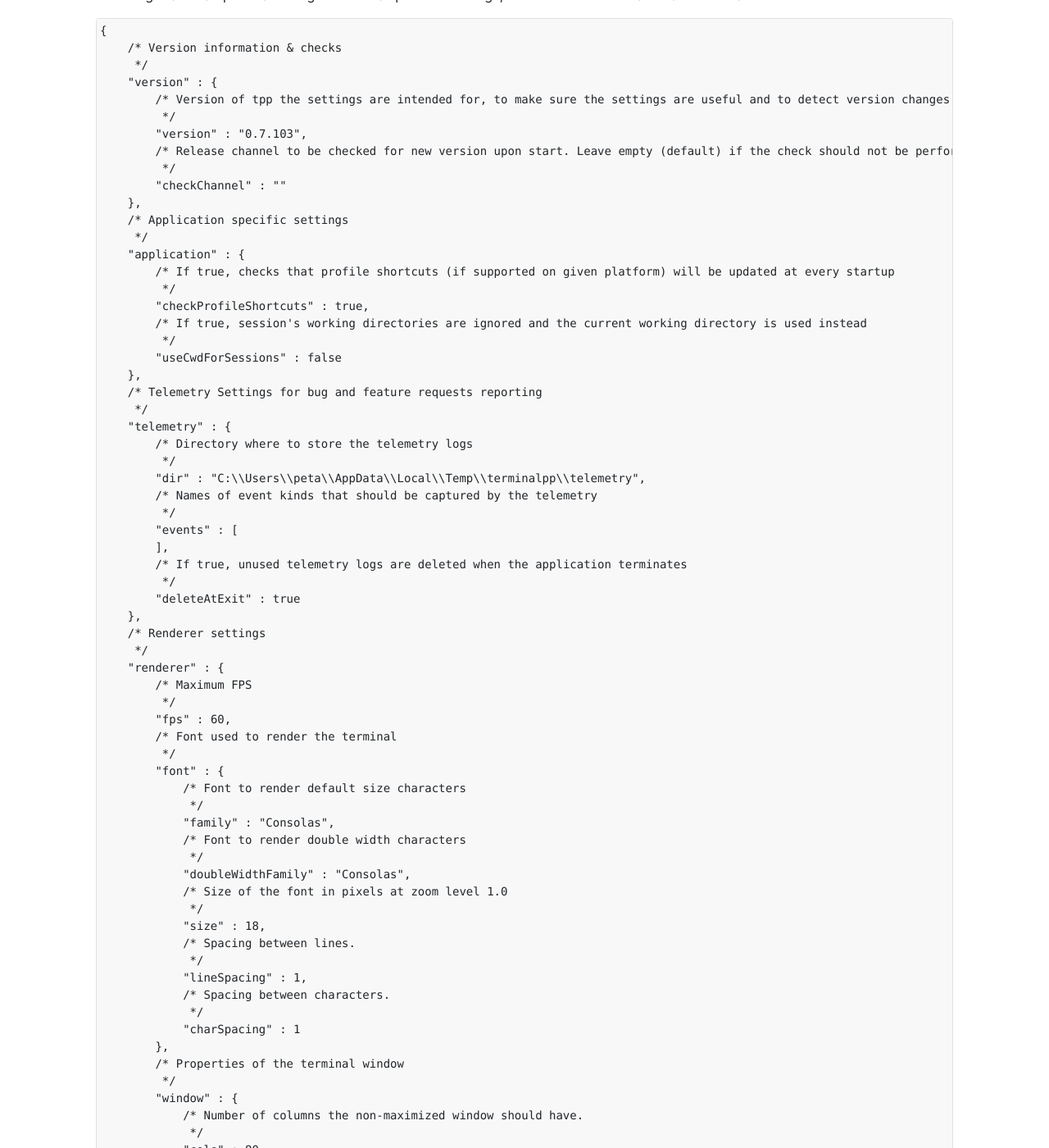
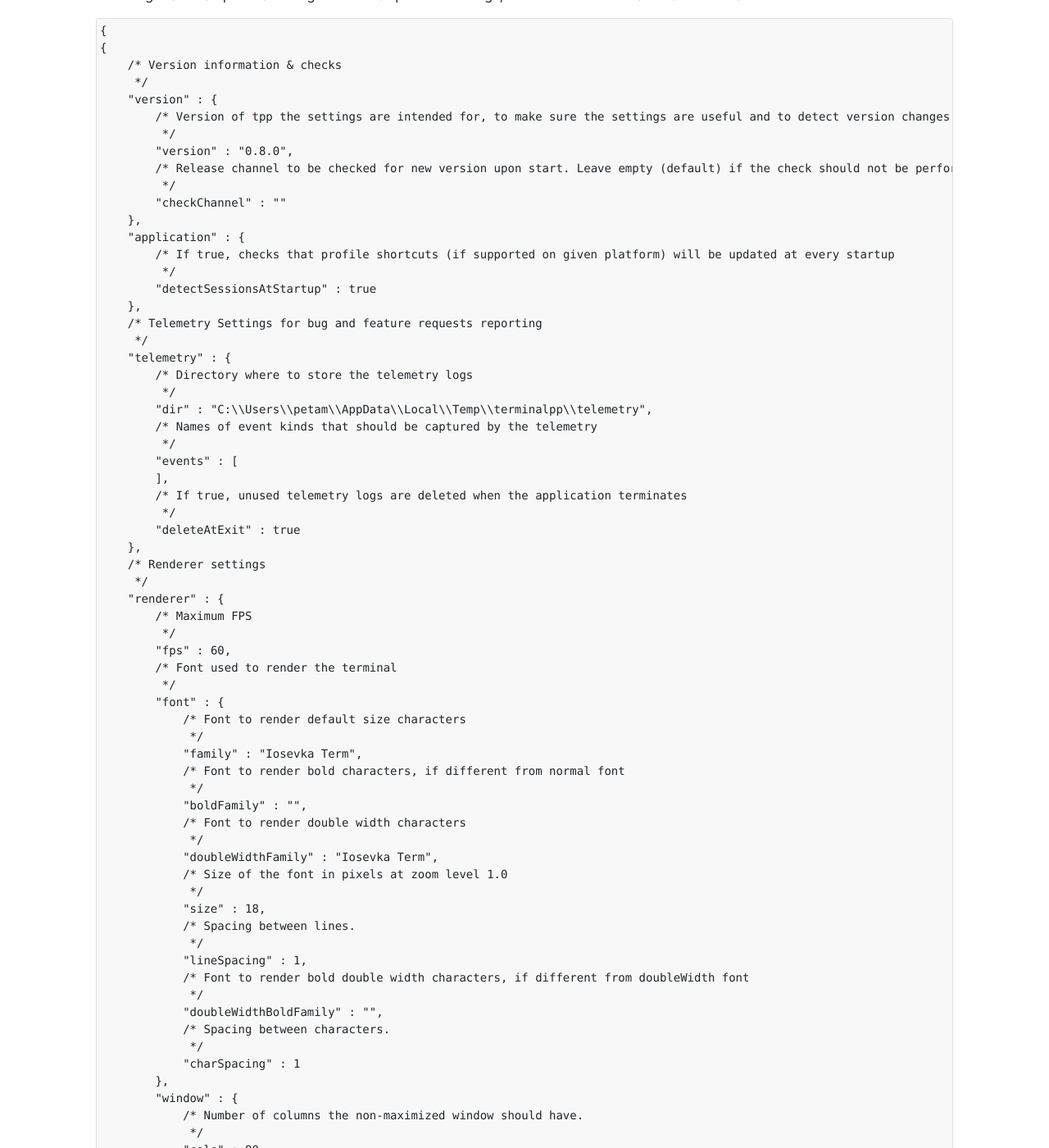
Before and after one commit to terminalpp/tpp-website, a Jekyll site: the page built from features/configuration.md, in a window 1280 px wide and 1400 px high, scrolled down 808 px. Shown: the whole window at 82% size. Built offline with Jekyll 4.4.1, drawn with Linux system fonts in a browser that asks for light colours; nearby versions of some CDN libraries; some of the changed text lies outside the part shown.

Commit message:
Configuration & changelog for v0.8

````diff
--- a/features/configuration.md
+++ b/features/configuration.md
@@ -35,32 +35,28 @@
 
 ```json
 {
+{
     /* Version information & checks
      */
     "version" : {
         /* Version of tpp the settings are intended for, to make sure the settings are useful and to detect version changes
          */
-        "version" : "0.7.103",
+        "version" : "0.8.0",
         /* Release channel to be checked for new version upon start. Leave empty (default) if the check should not be performed.
          */
         "checkChannel" : ""
     },
-    /* Application specific settings
-     */
     "application" : {
         /* If true, checks that profile shortcuts (if supported on given platform) will be updated at every startup
          */
-        "checkProfileShortcuts" : true,
-        /* If true, session's working directories are ignored and the current working directory is used instead
-         */
-        "useCwdForSessions" : false
+        "detectSessionsAtStartup" : true
     },
     /* Telemetry Settings for bug and feature requests reporting
      */
     "telemetry" : {
         /* Directory where to store the telemetry logs
          */
-        "dir" : "C:\\Users\\peta\\AppData\\Local\\Temp\\terminalpp\\telemetry",
+        "dir" : "C:\\Users\\petam\\AppData\\Local\\Temp\\terminalpp\\telemetry",
         /* Names of event kinds that should be captured by the telemetry
          */
         "events" : [
@@ -80,22 +76,26 @@
         "font" : {
             /* Font to render default size characters
              */
-            "family" : "Consolas",
+            "family" : "Iosevka Term",
+            /* Font to render bold characters, if different from normal font
+             */
+            "boldFamily" : "",
             /* Font to render double width characters
              */
-            "doubleWidthFamily" : "Consolas",
+            "doubleWidthFamily" : "Iosevka Term",
             /* Size of the font in pixels at zoom level 1.0
              */
             "size" : 18,
             /* Spacing between lines.
              */
             "lineSpacing" : 1,
+            /* Font to render bold double width characters, if different from doubleWidth font
+             */
+            "doubleWidthBoldFamily" : "",
             /* Spacing between characters.
              */
             "charSpacing" : 1
         },
-        /* Properties of the terminal window
-         */
         "window" : {
             /* Number of columns the non-maximized window should have.
              */
@@ -114,8 +114,6 @@
             "historyLimit" : 10000
         }
     },
-    /* Behavior customization for terminal escape sequences (VT100)
-     */
     "sequences" : {
         /* Determines whether pasting into terminal should be explicitly confirmed. Allowed values are 'never', 'always', 'multiline'.
          */
@@ -125,16 +123,15 @@
         "boldIsBright" : true,
         /* Determines whether terminal applications can set local clipboard. Allowed values are 'allow', 'deny' and 'ask'
          */
-        "allowClipboardUpdate" : "allow"
+        "allowClipboardUpdate" : "allow",
+        /* If true bold font will be used when appropriate.
+         */
+        "displayBold" : true
     },
-    /* Default values for session properties. These will be used when a session does not override the values
-     */
     "sessionDefaults" : {
         /* Determines whether local, or bypass PTY should be used. Useful only for Windows, ignored on other systems.
          */
         "pty" : "local",
-        /* Definition of the palette used for the session.
-         */
         "palette" : {
             /* Overrides the predefined palette. Up to 256 colors can be specified in HTML format. These colors will override the default xterm palette used.
              */
@@ -147,8 +144,6 @@
              */
             "defaultBackground" : "#000000"
         },
-        /* Cursor properties
-         */
         "cursor" : {
             /* UTF codepoint of the cursor
              */
@@ -169,7 +164,7 @@
     "remoteFiles" : {
         /* Directory to which the remote files should be downloaded. If empty, temporary directory will be used.
          */
-        "dir" : "C:\\Users\\peta\\AppData\\Local\\Temp\\terminalpp\\remoteFiles"
+        "dir" : "C:\\Users\\petam\\AppData\\Local\\Temp\\terminalpp\\remoteFiles"
     },
     /* Name of the default session which will be opened when terminal starts
      */
@@ -181,11 +176,12 @@
          */
         {
             "name" : "cmd.exe",
+            /* Can hide the session from menus, such as the jumplist. Hidden session can still be explicitly started via the --session argument
+             */
+            "hidden" : false,
             /* Determines whether local, or bypass PTY should be used. Useful only for Windows, ignored on other systems.
              */
             "pty" : "local",
-            /* Definition of the palette used for the session.
-             */
             "palette" : {
                 /* Overrides the predefined palette. Up to 256 colors can be specified in HTML format. These colors will override the default xterm palette used.
                  */
@@ -201,9 +197,7 @@
             "command" : [
                 "cmd.exe"
             ],
-            "workingDirectory" : "C:\\Users\\peta",
-            /* Cursor properties
-             */
+            "workingDirectory" : "C:\\Users\\petam",
             "cursor" : {
                 /* UTF codepoint of the cursor
                  */
@@ -223,6 +217,9 @@
          */
         {
             "name" : "powershell",
+            /* Can hide the session from menus, such as the jumplist. Hidden session can still be explicitly started via the --session argument
+             */
+            "hidden" : false,
             /* Determines whether local, or bypass PTY should be used. Useful only for Windows, ignored on other systems.
              */
             "pty" : "local",
@@ -237,9 +234,7 @@
             "command" : [
                 "powershell.exe"
             ],
-            "workingDirectory" : "C:\\Users\\peta",
-            /* Cursor properties
-             */
+            "workingDirectory" : "C:\\Users\\petam",
             "cursor" : {
                 /* UTF codepoint of the cursor
                  */
@@ -259,9 +254,10 @@
          */
         {
             "name" : "Ubuntu-18.04",
+            /* Can hide the session from menus, such as the jumplist. Hidden session can still be explicitly started via the --session argument
+             */
+            "hidden" : false,
             "pty" : "bypass",
-            /* Definition of the palette used for the session.
-             */
             "palette" : {
                 /* Overrides the predefined palette. Up to 256 colors can be specified in HTML format. These colors will override the default xterm palette used.
                  */
@@ -281,9 +277,7 @@
                 "--",
                 "~/.local/bin/tpp-bypass"
             ],
-            "workingDirectory" : "C:\\Users\\peta",
-            /* Cursor properties
-             */
+            "workingDirectory" : "C:\\Users\\petam",
             "cursor" : {
                 /* UTF codepoint of the cursor
                  */
@@ -299,7 +293,6 @@
                 "inactiveColor" : "#00ff00"
             }
         },
-        }
     ]
 }
 ```
````
Also changed, not shown: changelog.md.
